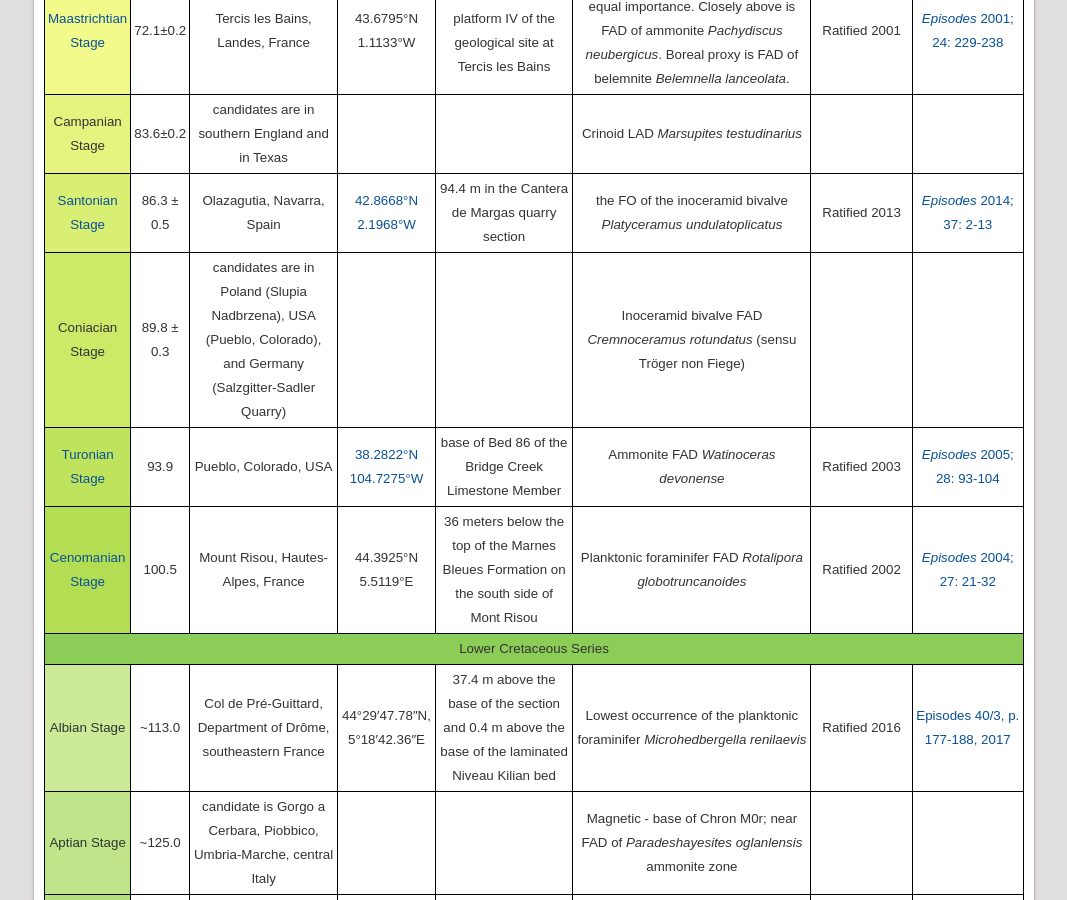
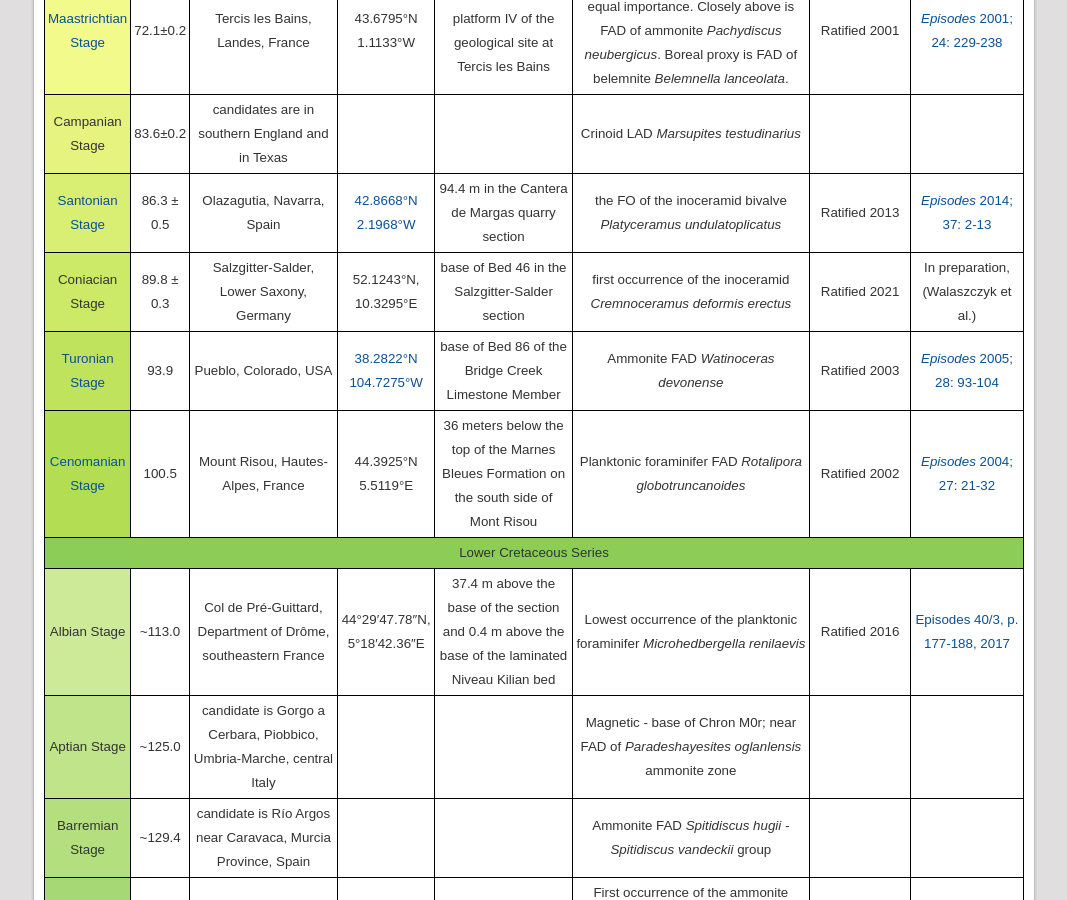
Before and after one commit to i-c-stratigraphy/gssps, a Jekyll site: the page built from pages/index.md, in a window 1280 px wide and 900 px high, scrolled down 5262 px. Shown: the whole window, without its empty margins (106-1173 px from the left). Built offline with Jekyll 4.4.1, drawn with Linux system fonts in a browser that asks for light colours.

Commit message:
Coniacian ratification

```diff
--- a/_layouts/table.html
+++ b/_layouts/table.html
@@ -1154,22 +1154,22 @@
                         89.8 &#177; 0.3
                     </td>
                     <td>
-                        candidates are in Poland (Slupia Nadbrzena), USA (Pueblo, Colorado), and Germany (Salzgitter-Sadler Quarry)
-                    </td>
-                    <td>
-                        &nbsp;
-                    </td>
-                    <td>
-                        &nbsp;
-                    </td>
-                    <td>
-                        Inoceramid bivalve FAD <i>Cremnoceramus rotundatus</i> (sensu Tr&ouml;ger non Fiege)
-                    </td>
-                    <td>
-                        &nbsp;
-                    </td>
-                    <td>
-                        &nbsp;
+                        Salzgitter-Salder, Lower Saxony, Germany
+                    </td>
+                    <td>
+                        52.1243°N, 10.3295°E
+                    </td>
+                    <td>
+                        base of Bed 46 in the Salzgitter-Salder section
+                    </td>
+                    <td>
+                        first occurrence of the inoceramid <em>Cremnoceramus deformis erectus</em>
+                    </td>
+                    <td>
+                        Ratified 2021
+                    </td>
+                    <td>
+                        In preparation, (Walaszczyk et al.)
                     </td>
                 </tr>
                 <tr>
```
